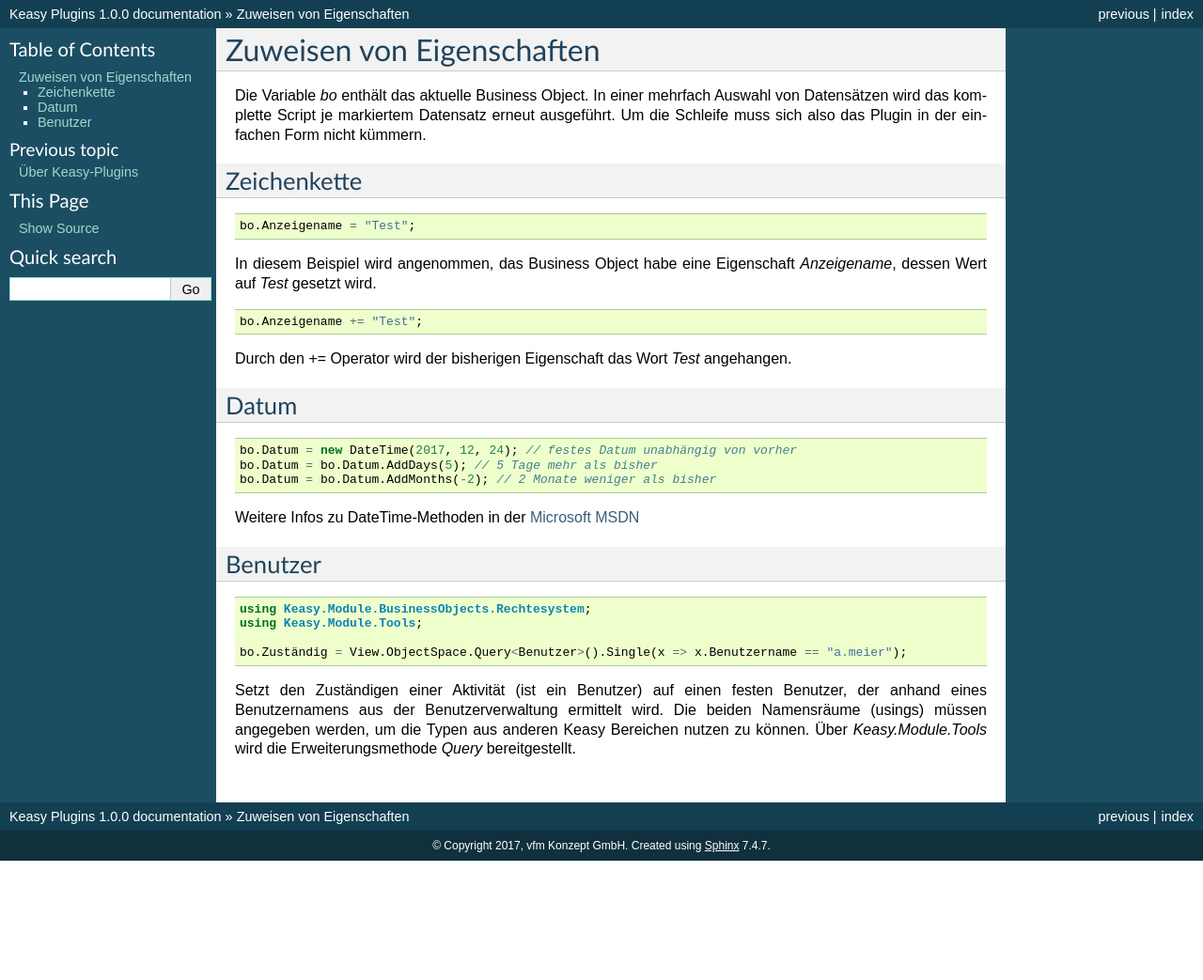
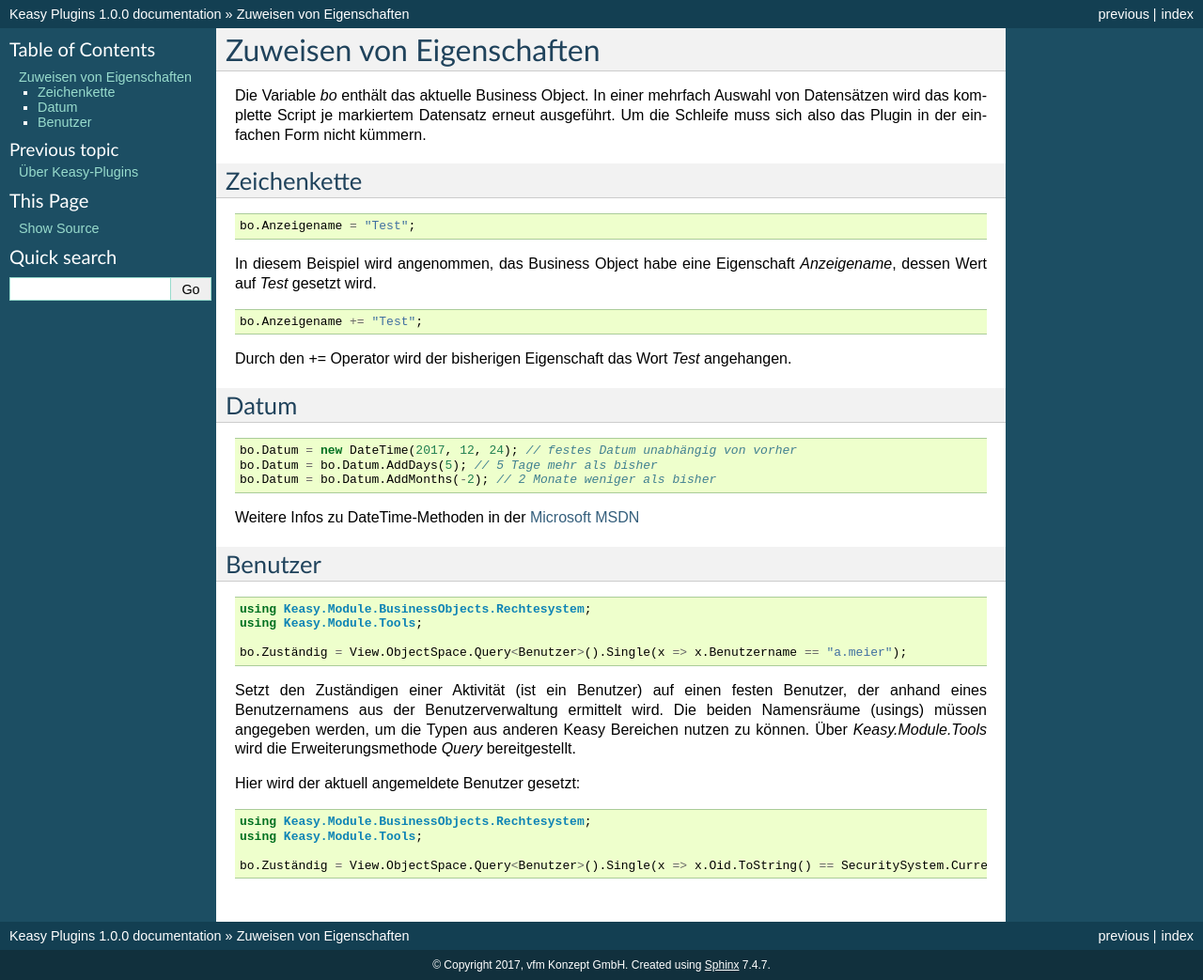
Before and after one commit to vfm/KeasyPlugins, a Sphinx documentation site: the page built from docs/source/setmember.rst, in a window 1280 px wide. Shown: the whole page at 94% size. Built offline with Sphinx 7.4.7, drawn with Linux system fonts in a browser that asks for light colours; before the commit the page ends 916 px from its top, so only the background shows below that.

Commit message:
Update setmember.rst
add currentuserid

```diff
--- a/docs/source/setmember.rst
+++ b/docs/source/setmember.rst
@@ -43,3 +43,12 @@ Benutzer
 
 Setzt den Zuständigen einer Aktivität (ist ein Benutzer) auf einen festen Benutzer, der anhand eines Benutzernamens aus der Benutzerverwaltung ermittelt wird.
 Die beiden Namensräume (usings) müssen angegeben werden, um die Typen aus anderen Keasy Bereichen nutzen zu können. Über *Keasy.Module.Tools* wird die Erweiterungsmethode *Query* bereitgestellt.
+
+Hier wird der aktuell angemeldete Benutzer gesetzt:
+
+.. code-block:: c#
+
+  using Keasy.Module.BusinessObjects.Rechtesystem;
+  using Keasy.Module.Tools;
+
+  bo.Zuständig = View.ObjectSpace.Query<Benutzer>().Single(x => x.Oid.ToString() == SecuritySystem.CurrentUserId.ToString());
```
